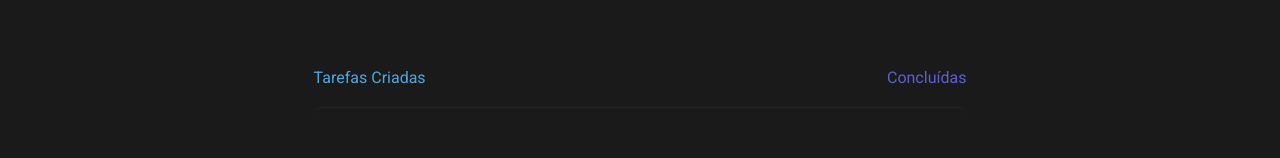
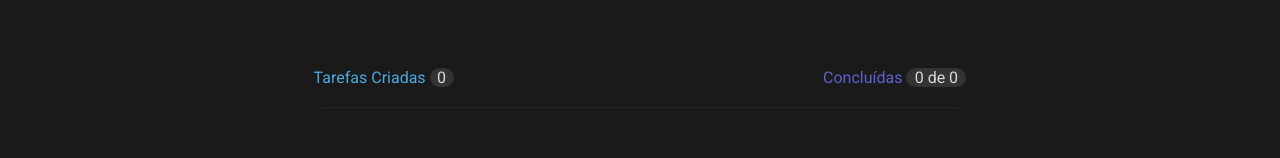
Before and after one commit to erickggarcia/to-do-list, a React (Vite) app: page / in a window 1280 px wide. Shown: the part 226-384 px from the top of the page. Built offline with nearby package versions, Linux system fonts and the light colour scheme.

Commit message:
Falta apenas fazer a função de remover as checked tasks após deleção

```diff
--- a/src/assets/components/tasks/created-tasks/CreatedTasks.module.css
+++ b/src/assets/components/tasks/created-tasks/CreatedTasks.module.css
@@ -25,6 +25,26 @@
     color: var(--blue);
 }
 
+.paragraphBlue > span {
+    display: inline-block;
+    text-align: center;
+    border-radius: 999px;
+    background-color: var(--gray-400);
+    color: var(--gray-200);
+    width: 24px;
+    height: 19px;
+}
+
+.paragraphPurple > span {
+    display: inline-block;
+    text-align: center;
+    border-radius: 999px;
+    background-color: var(--gray-400);
+    color: var(--gray-200);
+    width: 60px;
+    height: 19px;
+}
+
 .paragraphPurple {
     color: var(--pulpleDark);
 }
--- a/src/assets/components/tasks/created-tasks/index.tsx
+++ b/src/assets/components/tasks/created-tasks/index.tsx
@@ -1,5 +1,6 @@
 import styles from './CreatedTasks.module.css'
 import { TaskCards } from '../task-cards'
+import { ChangeEvent, useState } from 'react'
 
 export interface iTasks {
     createdTask: string[]
@@ -7,12 +8,39 @@ export interface iTasks {
 }
 
 export const CreatedTasks = ({ createdTask, onDeleteTask }: iTasks) => {
+
+    const [checkedTasksCount, setCheckedTasksCount] = useState<number>(0)
+    const [checkedTasks, setCheckedTasks] = useState<string[]>([])
+
+
+    function handleInputCheckEvent(event: ChangeEvent<HTMLInputElement>, task: string) {
+        console.log(task)
+        if (event.target.checked === true) {
+            setCheckedTasksCount((checked) => {
+                return checked + 1
+            })
+            setCheckedTasks((task) => {
+                return [...task, event.target.name]
+            })
+        } else {
+            setCheckedTasksCount((checked) => {
+                return checked - 1
+            })
+        }
+    }
+
+    console.log(checkedTasks)
+
     return (
         <div className={styles.tasksContainer}>
             <section>
                 <header className={styles.tasksHeader}>
-                    <p className={styles.paragraphBlue}>Tarefas Criadas</p>
-                    <p className={styles.paragraphPurple}>Concluídas</p>
+                    <p className={styles.paragraphBlue}>
+                        Tarefas Criadas <span>{createdTask.length}</span>
+                    </p>
+                    <p className={styles.paragraphPurple}>
+                        Concluídas <span>{checkedTasksCount} de {createdTask.length}</span>
+                    </p>
                 </header>
                 <section className={styles.tasksSection}>
                     {
@@ -31,7 +59,9 @@ export const CreatedTasks = ({ createdTask, onDeleteTask }: iTasks) => {
                                         <TaskCards
                                             task={task}
                                             key={task}
-                                            onDeleteTask={onDeleteTask} />
+                                            onDeleteTask={onDeleteTask}
+                                            onChangeInputCheckBox={handleInputCheckEvent}
+                                        />
                                     ))}
                                 </>
                             )
--- a/src/assets/components/tasks/task-cards/index.tsx
+++ b/src/assets/components/tasks/task-cards/index.tsx
@@ -1,22 +1,30 @@
 import styles from './TaskCards.module.css'
+import { ChangeEvent } from 'react'
+
 
 interface iTask {
     task: string
     onDeleteTask: (task: string) => void
+    onChangeInputCheckBox: (event: ChangeEvent<HTMLInputElement>) => void
 }
 
-export const TaskCards = ({ task, onDeleteTask }: iTask) => {
+export const TaskCards = ({ task, onDeleteTask, onChangeInputCheckBox, }: iTask) => {
 
     function handleDeleteTask() {
         onDeleteTask(task)
     }
 
+    function handleInputCheckBox(event: ChangeEvent<HTMLInputElement>, task: string) {
+        onChangeInputCheckBox(event, task)
+    }
+
+
     return (
         <>
             <section className={styles.container}>
                 <article>
-                    <input type="checkbox" name="task" id="" />
-                    <label>
+                    <input type="checkbox" name={task} id={task} onChange={handleInputCheckBox} />
+                    <label htmlFor={task}>
                         {task}
                     </label>
                 </article>
--- a/src/global.css
+++ b/src/global.css
@@ -6,6 +6,7 @@
 
 :root {
     --gray-100: #F2F2F2;
+    --gray-200: #D9D9D9;
     --gray-300: #808080;
     --gray-400: #333333;
     --gray-500: #262626;
```
